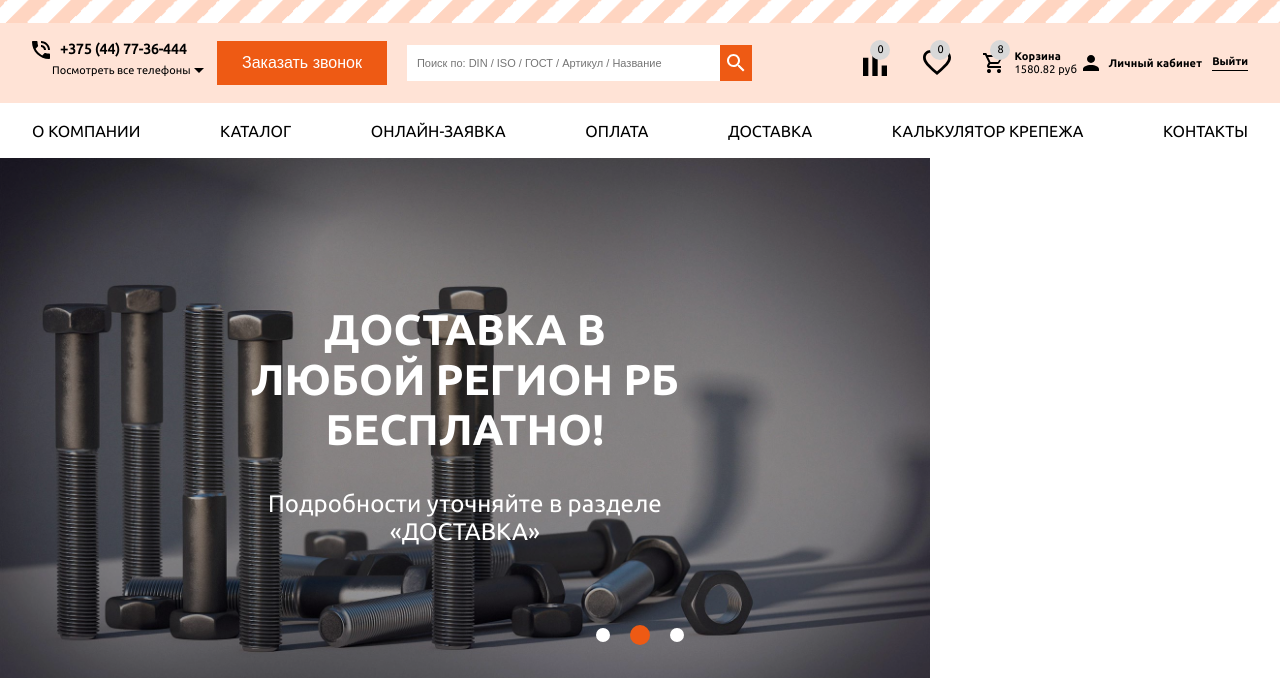
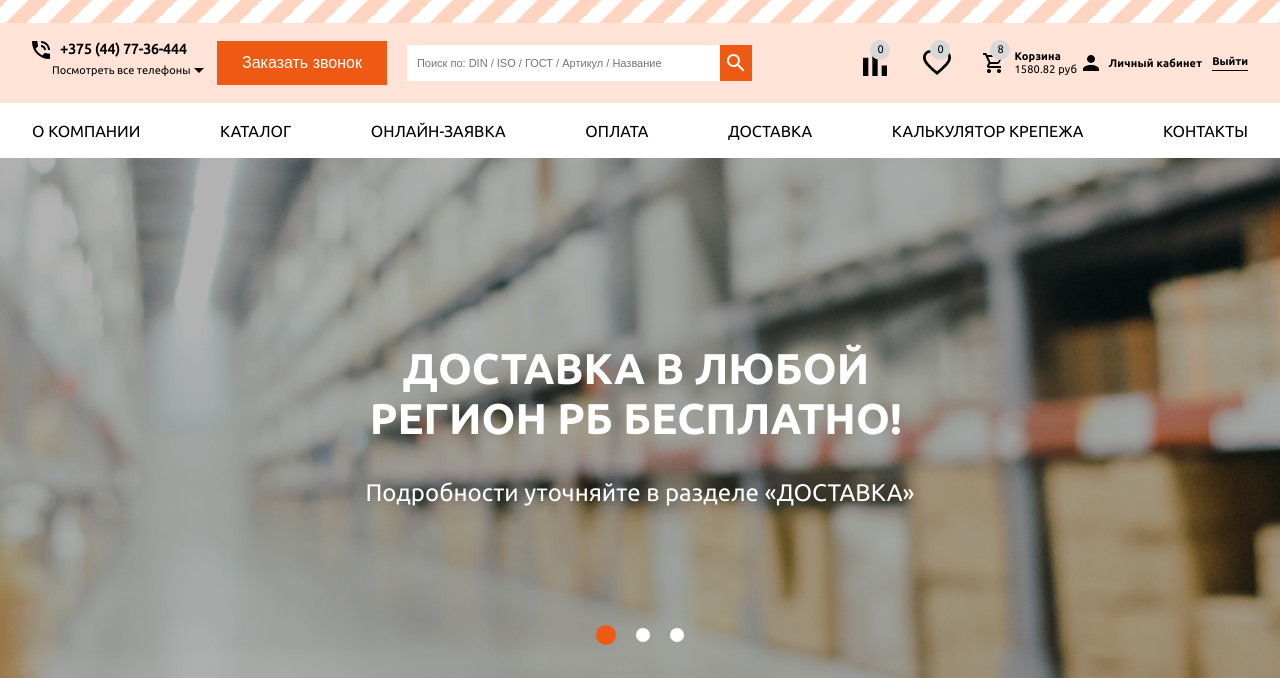
Before and after one commit to alakaktyc/krepko, a plain HTML site: page index.html in a window 1280 px wide. Both pictures are taken after a click on the item 603 px from the left and 754 px from the top of the page. Shown: the part 120-798 px from the top of the page. Drawn offline with nearby package versions, Linux system fonts and the light colour scheme.

Commit message:
feat: new code slider

```diff
--- a/index.html
+++ b/index.html
@@ -134,9 +134,6 @@
             </figure>
 
             <ul class="main-slider__control">
-                <li class="main-slider__control-left"></li>
-                <li class="main-slider__control-center show"></li>
-                <li class="main-slider__control-right"></li>
             </ul>
         </div>
     </section>
--- a/src/js/main.js
+++ b/src/js/main.js
@@ -4,6 +4,7 @@ btnMenu.addEventListener('click', function () {
     const mobileMenu = document.querySelector('.navigation-box');
     mobileMenu.classList.toggle('active')
 });
+
 //custom select phones
 const btnDropPhones = document.querySelector('.phone-case__label');
 btnDropPhones.addEventListener('click', function (event) {
@@ -14,14 +15,45 @@ btnDropPhones.addEventListener('click', function (event) {
         phoneCaseSub.classList.toggle('active')
     }
 });
+
 //main slider
+let slideIndex = 1;
+let slideInterval = setInterval(showSlides,3500);
 const slides = document.querySelectorAll('.slide');
-let currentSlide = 0;
-let slideInterval = setInterval(goToSlide,3500);
-function goToSlide(){
-    slides[currentSlide].className = 'slide';
-    currentSlide = (currentSlide+1)%slides.length;
-    slides[currentSlide].className = 'slide active';
+const blockControlSlides = document.querySelector('.main-slider__control');
+function getListControls() {
+    let listControls = [];
+    for(let i = 1; i <= slides.length; i++) {
+        let li = document.createElement('li');
+        li.className = 'circle';
+        listControls.push(li);
+    }
+    return listControls;
+}
+blockControlSlides.append(...getListControls());
+
+const btnControlsSlider = document.querySelectorAll('.main-slider__control li');
+for (let i = 0; i < btnControlsSlider.length; ++i){
+    btnControlsSlider[i].addEventListener('click', function () {
+        clearInterval(slideInterval);
+        currentSlide(slideIndex = i + 1);
+        slideInterval = setInterval(showSlides,3500);
+    });
+}
+
+function showSlides(n) {
+    for (let i = 0; i < slides.length; i++) {
+        slides[i].className = 'slide';
+    }
+    for (let i = 0; i < btnControlsSlider.length; i++) {
+        btnControlsSlider[i].className = btnControlsSlider[i].className = 'circle';
+    }
+    if (slideIndex > slides.length) {
+        slideIndex = 1;
+    }
+    slides[slideIndex - 1].className = 'slide active';
+    btnControlsSlider[slideIndex - 1].className = 'circle show';
+    slideIndex++
 }
 
 for (let i = 0; i < slides.length; ++i) {
@@ -29,30 +61,11 @@ for (let i = 0; i < slides.length; ++i) {
         clearInterval(slideInterval);
     });
     slides[i].addEventListener('mouseleave', function () {
-        slideInterval = setInterval(goToSlide,3500);
+        slideInterval = setInterval(showSlides,3500);
     });
 }
 
-function nextSlide() {
-    goToSlide(currentSlide + 1);
+showSlides(slideIndex);
+function currentSlide(n) {
+    showSlides(slideIndex = n);
 }
-
-function prevSlide() {
-    goToSlide(currentSlide - 1);
-}
-
-const btnControlsSlider = document.querySelectorAll('.main-slider__control li');
-for (let i = 0; i < btnControlsSlider.length; ++i){
-    btnControlsSlider[i].addEventListener('click', function () {
-        if (btnControlsSlider[i].classList.contains('main-slider__control-right')) {
-            clearInterval(slideInterval);
-            nextSlide();
-            slideInterval = setInterval(goToSlide,3500);
-        }
-        if (btnControlsSlider[i].classList.contains('main-slider__control-left')) {
-            clearInterval(slideInterval);
-            prevSlide();
-            slideInterval = setInterval(goToSlide,3500);
-        }
-    });
-}
--- a/src/scss/main.scss
+++ b/src/scss/main.scss
@@ -25,14 +25,6 @@
         width: 20px;
         height: 20px;
         background-color: $basic-color-orange;
-        &.left {
-          transform: translate(-37px, 0);
-          transition: transform 1s ease 0.5s;
-        }
-      }
-      &.right {
-        transform: translate(37px, 0);
-        transition: transform 1s ease 0.5s;
       }
     }
   }
```
Also changed, not shown: src/css/style.css, 1 other file.
